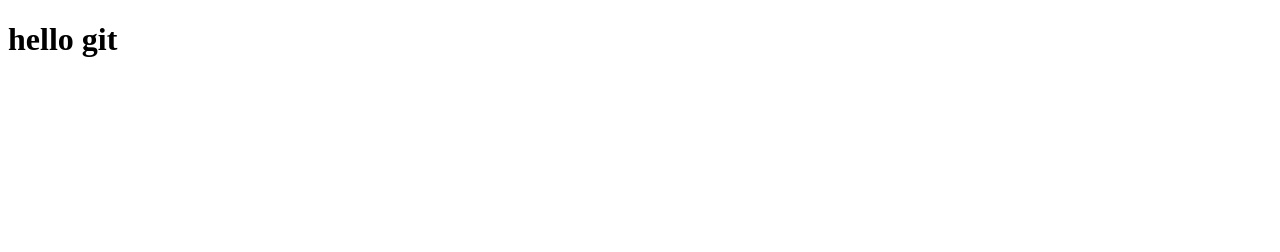
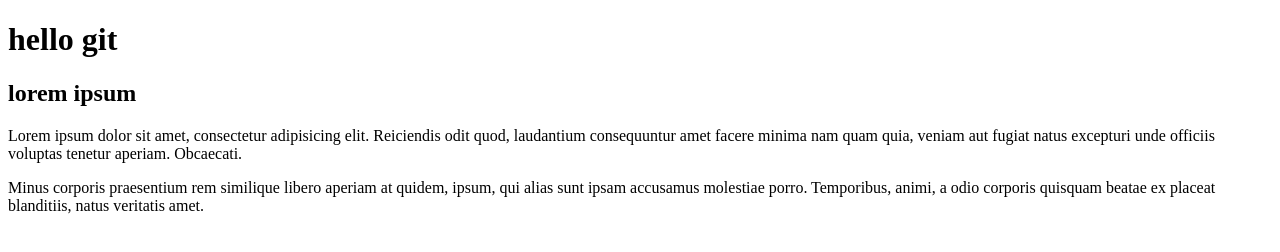
Before and after one commit to da5id5/hellogit-, a plain HTML site: page index.html in a window 1280 px wide. Drawn offline with Linux system fonts and the light colour scheme.

Commit message:
added main content

```diff
--- a/index.html
+++ b/index.html
@@ -8,5 +8,10 @@
 	<header>
 		<h1>hello git</h1>
 	</header>
+	<main>
+		<h2>lorem ipsum</h2>
+		<p>Lorem ipsum dolor sit amet, consectetur adipisicing elit. Reiciendis odit quod, laudantium consequuntur amet facere minima nam quam quia, veniam aut fugiat natus excepturi unde officiis voluptas tenetur aperiam. Obcaecati.</p>
+		<p>Minus corporis praesentium rem similique libero aperiam at quidem, ipsum, qui alias sunt ipsam accusamus molestiae porro. Temporibus, animi, a odio corporis quisquam beatae ex placeat blanditiis, natus veritatis amet.</p>
+	</main>
 </body>
 </html>
```
